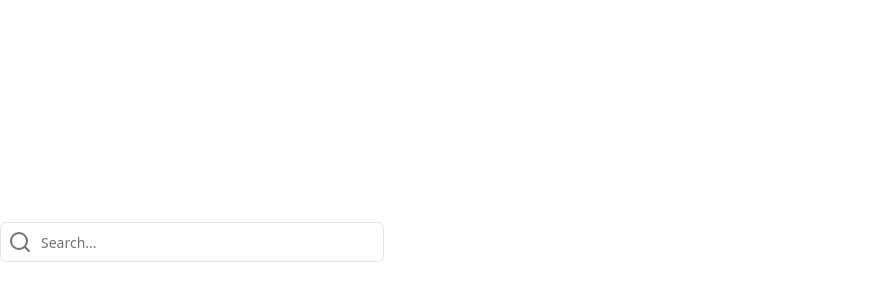
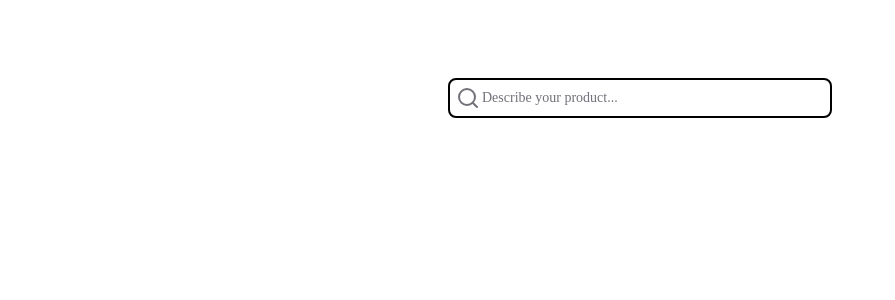
Before and after one commit to ZacharyHampton/asu-spark-recycling-2024, a Vue app in the folder src/frontend/: page / in a window 1280 px wide. Shown: the part 158-458 px from the top of the page, without its empty margins (0-895 px from the left). Built offline with nearby package versions, Linux system fonts and the light colour scheme.

Commit message:
added geist-sans and middle search

```diff
--- a/src/frontend/package.json
+++ b/src/frontend/package.json
@@ -12,6 +12,7 @@
     "@vueuse/core": "^10.9.0",
     "class-variance-authority": "^0.7.0",
     "clsx": "^2.1.0",
+    "geist": "^1.2.2",
     "lucide-vue-next": "^0.358.0",
     "radix-vue": "^1.5.2",
     "tailwind-merge": "^2.2.1",
--- a/src/frontend/src/views/HomeView.vue
+++ b/src/frontend/src/views/HomeView.vue
@@ -2,7 +2,6 @@
   import { Button } from '../shadcn/components/ui/button/index.js'
   import { Input } from '../shadcn/components/ui/input/index.js'
   import { Search } from 'lucide-vue-next'
-  import { cn } from '@/shadcn/lib/utils.js'
   import {
   Card,
   CardContent,
@@ -14,14 +13,19 @@
 </script>
 
 <template>
-    <div class="relative w-full max-w-sm items-center flex flex-row min-h-screen justify-center ">
-    <Input id="search" type="text" placeholder="Search..." class="pl-10" />
-    <span class="absolute start-0 inset-y-0 flex items-center justify-center px-2">
-      <Search class="size-6 text-muted-foreground" />
-    </span>
+  <div class="flex items-center justify-center min-h-screen" style="transform: translateY(-18%);"> <!-- Adjusted for vertical move -->
+    <div class="relative w-full max-w-sm">
+      <Input id="search" type="text" placeholder="Describe your product... "
+             class="pl-8 rounded-lg border-2 border-black focus:outline-none search-font" /> <!-- Prevent additional border on focus -->
+      <span class="absolute start-0 inset-y-0 flex items-center justify-center" style="padding-left: 8px;"> <!-- Adjusted for icon spacing -->
+        <Search class="size-6 text-muted-foreground" />
+      </span>
+    </div>
   </div>
 </template>
 
 <style scoped>
-
+.search-font {
+    font-family: "geist-sans",serif;
+}
 </style>
```
Also changed, not shown: 1 other file (tests, documents, lock files or other folders).
